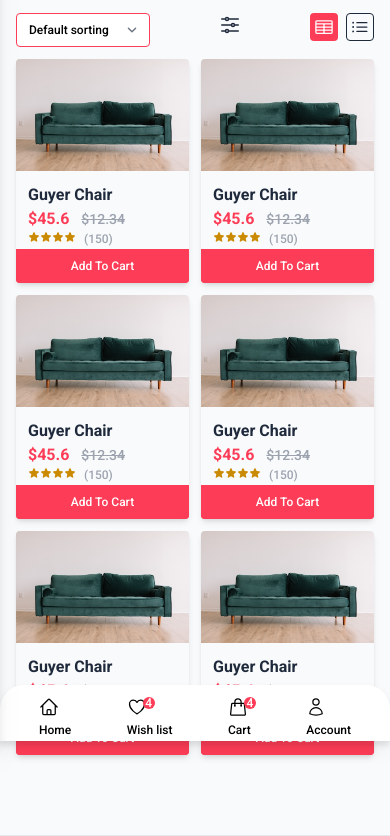
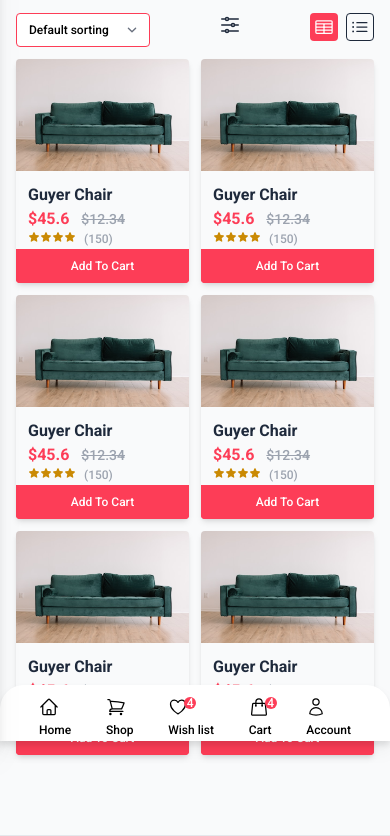
Before and after one commit to mugerwa96/e_commerce_ul_2, a website: page shop.html in a window 390 px wide. Shown: the part 103-939 px from the top of the page. Drawn offline with Linux system fonts and the light colour scheme.

Commit message:
footer_update

```diff
--- a/shop.html
+++ b/shop.html
@@ -347,7 +347,13 @@
 
 
     <!-- main__content__section -->
-    <div class="p-4 md:max-w-5xl mx-auto mb-[4rem] md:space-y-8 md:my-8">
+    <!-- dynamic area___container -->
+
+
+<div class="mb-[3rem] md:mb-0">
+
+    <!-- dynamic area___container -->
+      <div class="p-4 md:max-w-5xl mx-auto mb-[4rem] md:space-y-8 ">
 
 
           <!-- flex__container -->
@@ -740,6 +746,7 @@
 
       </div>
       <!-- main__content__section -->
+  </div>
 
 
        <!-- footer__container -->
@@ -903,6 +910,29 @@
             </a>
           </div>
 
+
+          <!--shop -->
+          <div class="relative group duration-700 transition-all">
+            <a href="shop.html">
+
+
+              <span>
+                <svg xmlns="http://www.w3.org/2000/svg" fill="none" viewBox="0 0 24 24" stroke-width="1.5"
+                  stroke="currentColor" class="w-5 h-5 group-hover:text-primary">
+
+                    <path stroke-linecap="round" stroke-linejoin="round" d="M2.25 3h1.386c.51 0 .955.343 1.087.835l.383 1.437M7.5 14.25a3 3 0 00-3 3h15.75m-12.75-3h11.218c1.121-2.3 2.1-4.684 2.924-7.138a60.114 60.114 0 00-16.536-1.84M7.5 14.25L5.106 5.272M6 20.25a.75.75 0 11-1.5 0 .75.75 0 011.5 0zm12.75 0a.75.75 0 11-1.5 0 .75.75 0 011.5 0z" />
+                  </svg>
+
+
+
+              </span>
+
+              </span>
+              <span class="text-xs -mt-4 group-hover:text-primary text-center ">Shop</span>
+              <!-- item__name -->
+            </a>
+          </div>
+
           <!-- wishlist -->
           <div class="relative group duration-700 transition-all">
             <a href="wishlist.html">
```
Also changed, not shown: account.html (+27 -2 lines), index.html (+25 -2 lines), dist/output.css. Lines whose indentation alone changed are shown as unchanged.
